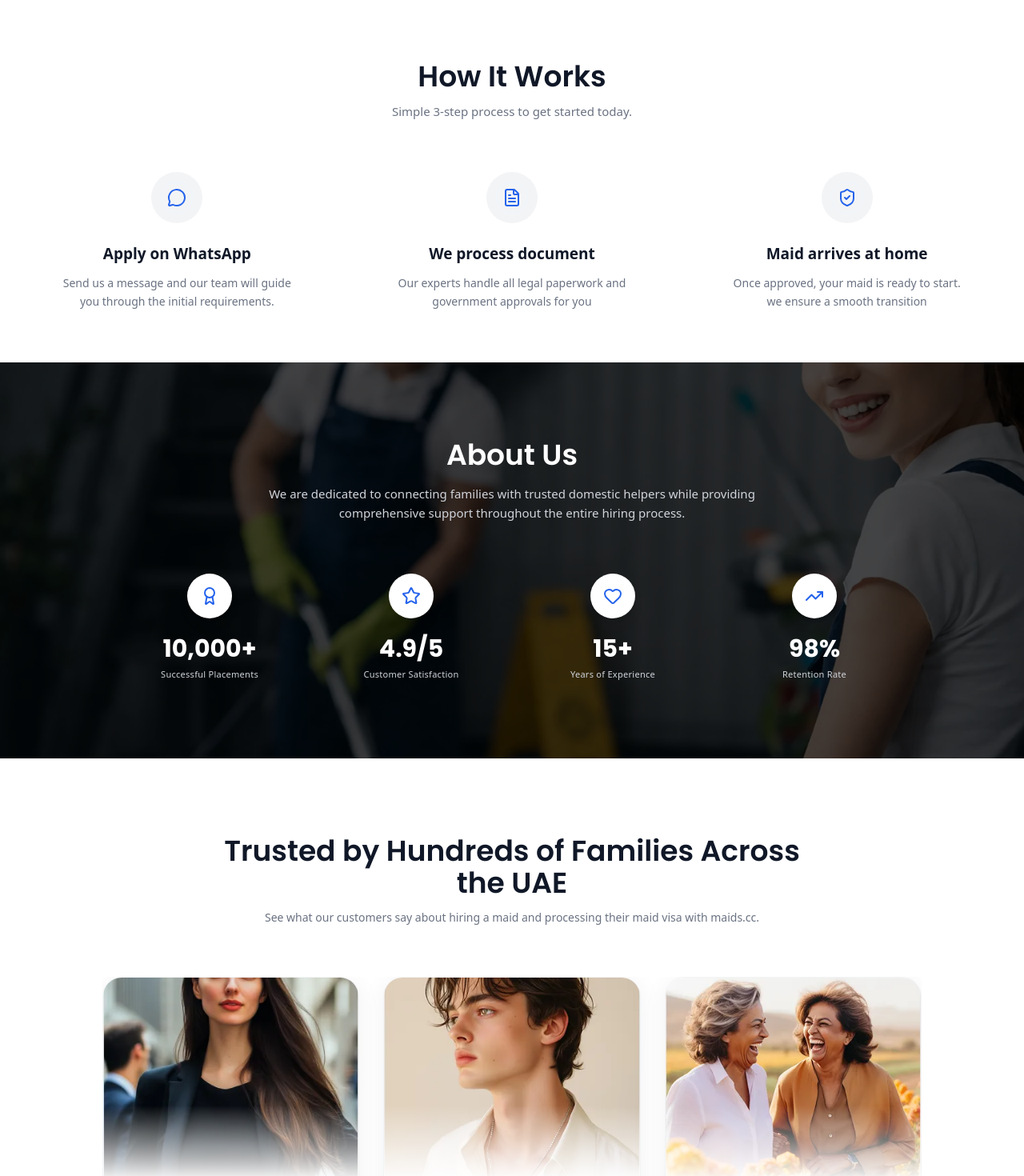
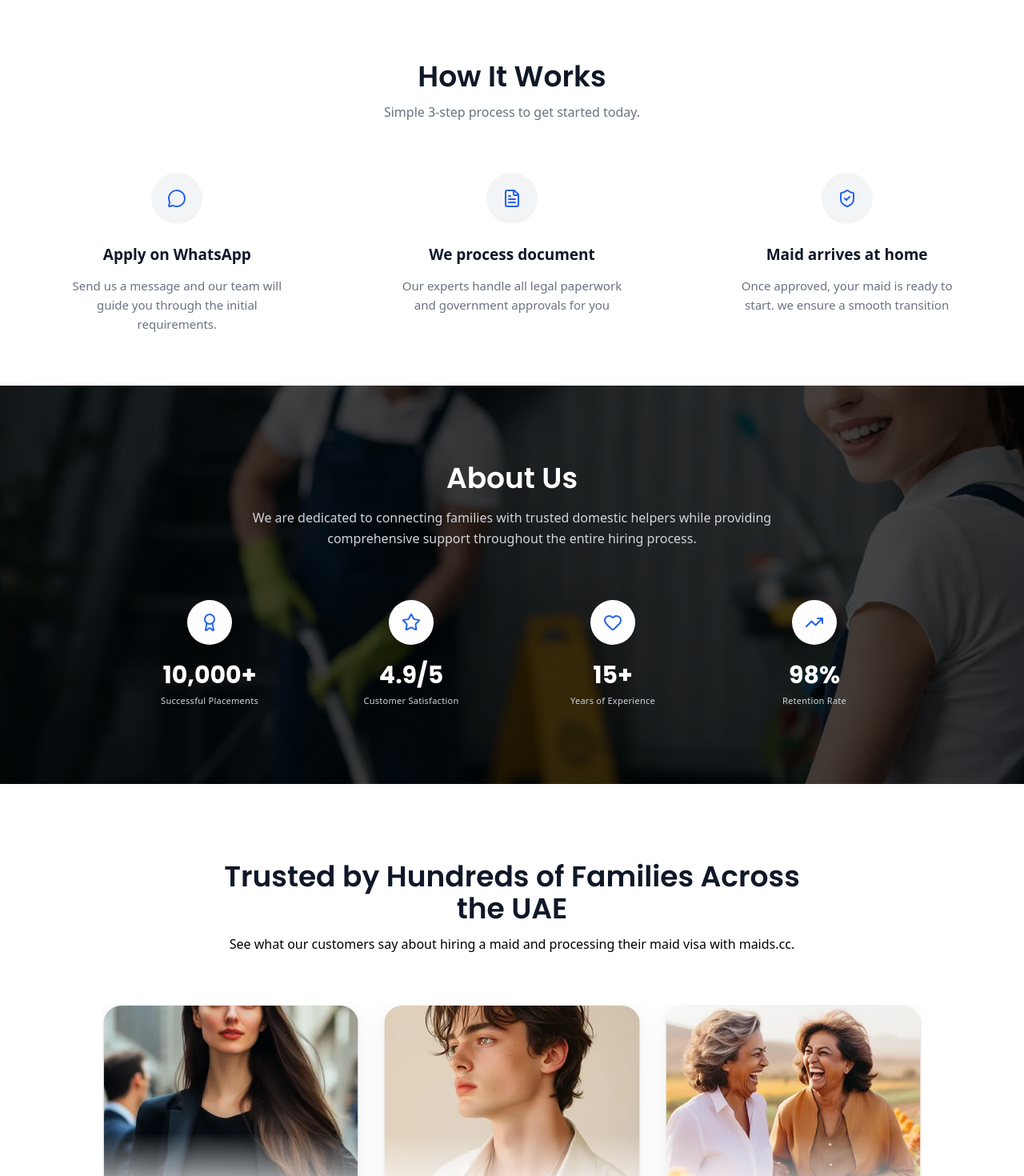
Before and after one commit to Mern-Unbeatable/maidcc_tareen, a React (Vite) app: page / in a window 1280 px wide. Shown: the part 1740-3210 px from the top of the page at 80% size. Built offline with nearby package versions, Linux system fonts and the light colour scheme.

Commit message:
description changed to 16px

```diff
--- a/src/Components/common/CategoryHero.jsx
+++ b/src/Components/common/CategoryHero.jsx
@@ -24,7 +24,7 @@ const CategoryHero = ({ heroData }) => {
           <h1 className="text-3xl sm:text-5xl md:text-[50px] font-bold text-white leading-[1.15] tracking-tight mb-5 font-[Poppins]">
             {heroData.title}
           </h1>
-          <p className="text-[15px] text-white/90 mb-8 leading-relaxed font-medium max-w-[400px]">
+          <p className="section-desc text-white/90 mb-8 leading-relaxed font-medium max-w-[400px]">
             {heroData.subtitle}
           </p>
 
--- a/src/Components/common/HowItWorks.jsx
+++ b/src/Components/common/HowItWorks.jsx
@@ -29,7 +29,7 @@ const HowItWorks = () => {
         <h2 className="text-3xl md:text-4xl font-semibold text-gray-900 mb-3 font-[Poppins]">
           How It Works
         </h2>
-        <p className="text-[15px] text-gray-500 mb-16">
+        <p className="section-desc text-gray-500 mb-16">
           Simple 3-step process to get started today.
         </p>
 
@@ -45,7 +45,7 @@ const HowItWorks = () => {
               <h3 className="text-[19px] font-semibold text-gray-900 mb-3">
                 {step.title}
               </h3>
-              <p className="text-[14px] text-gray-500 leading-relaxed max-w-[300px]">
+              <p className="text-[14px] lg:text-[15px] text-gray-500 leading-relaxed max-w-[300px]">
                 {step.description}
               </p>
             </div>
--- a/src/Components/common/MapSection.jsx
+++ b/src/Components/common/MapSection.jsx
@@ -5,7 +5,7 @@ const MapSection = () => {
         <h2 className="text-3xl md:text-4xl font-semibold text-gray-900 mb-3 font-[Poppins]">
           Need face-to-face help?
         </h2>
-        <p className="text-[14px] text-gray-500">
+        <p className="section-desc text-gray-500">
           Visit one of our 23 branches
         </p>
       </div>
--- a/src/Components/common/Pricing.jsx
+++ b/src/Components/common/Pricing.jsx
@@ -12,7 +12,7 @@ const Pricing = ({ plans = [] }) => {
           <h2 className="text-[32px] md:text-[40px] font-bold text-gray-900 mb-3 font-[Poppins]">
             Transparent Pricing
           </h2>
-          <p className="text-[15px] text-gray-600 font-medium">
+          <p className="section-desc text-gray-600 font-medium">
             Choose the plan that fits your timeline and budget.
           </p>
         </div>
--- a/src/Components/common/Review.jsx
+++ b/src/Components/common/Review.jsx
@@ -39,7 +39,7 @@ const Review = () => {
           <br />
           the UAE
         </h2>
-        <p className="text-[14px] text-gray-500 mb-16">
+        <p className="section-desctext-gray-500 mb-16">
           See what our customers say about hiring a maid and processing their
           maid visa with maids.cc.
         </p>
--- a/src/index.css
+++ b/src/index.css
@@ -22,3 +22,7 @@
 .section-padding-top {
   @apply pt-10 lg:pt-16;
 }
+
+.section-desc {
+  @apply text-[16px];
+}
--- a/src/pages/public/public_Home/components/About.jsx
+++ b/src/pages/public/public_Home/components/About.jsx
@@ -40,7 +40,7 @@ const About = () => {
         <h2 className="text-3xl md:text-4xl font-semibold text-white mb-4 font-[Poppins]">
           About Us
         </h2>
-        <p className="text-[15px] text-gray-300 max-w-2xl mx-auto mb-16 leading-relaxed">
+        <p className="section-desc text-gray-300 max-w-2xl mx-auto mb-16 leading-relaxed">
           We are dedicated to connecting families with trusted domestic helpers
           while providing comprehensive support throughout the entire hiring
           process.
--- a/src/pages/public/public_Home/components/Hero.jsx
+++ b/src/pages/public/public_Home/components/Hero.jsx
@@ -23,7 +23,7 @@ const Hero = () => {
             <br />A Maid Visa in Minutes
           </h1>
 
-          <p className="text-base text-gray-300 mb-8 max-w-lg leading-relaxed">
+          <p className="section-desc text-gray-300 mb-8 max-w-lg leading-relaxed">
             Fast processing, trusted service, and 100% legal compliance. We
             handle the paperwork so you can focus on your family.
           </p>
```
Also changed, not shown: src/layout/FooterLayout.jsx (+10 -7 lines).
